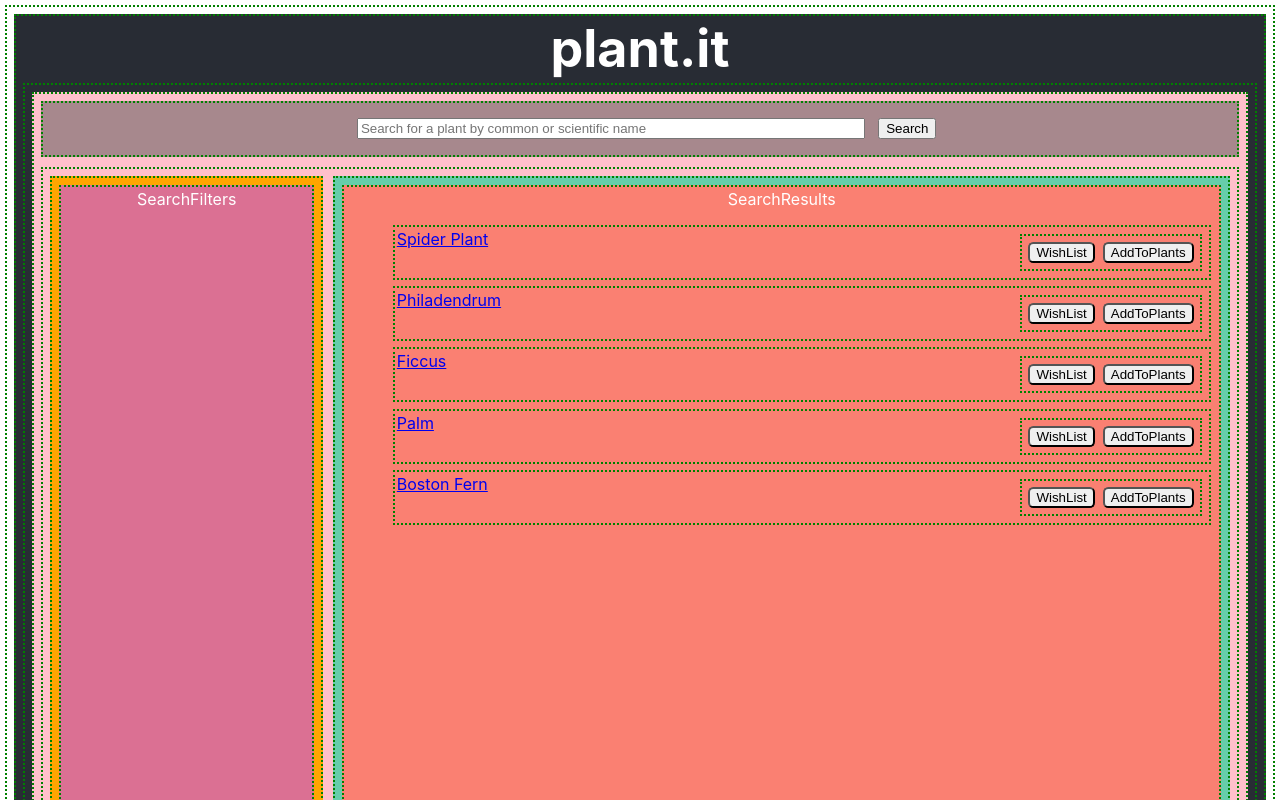
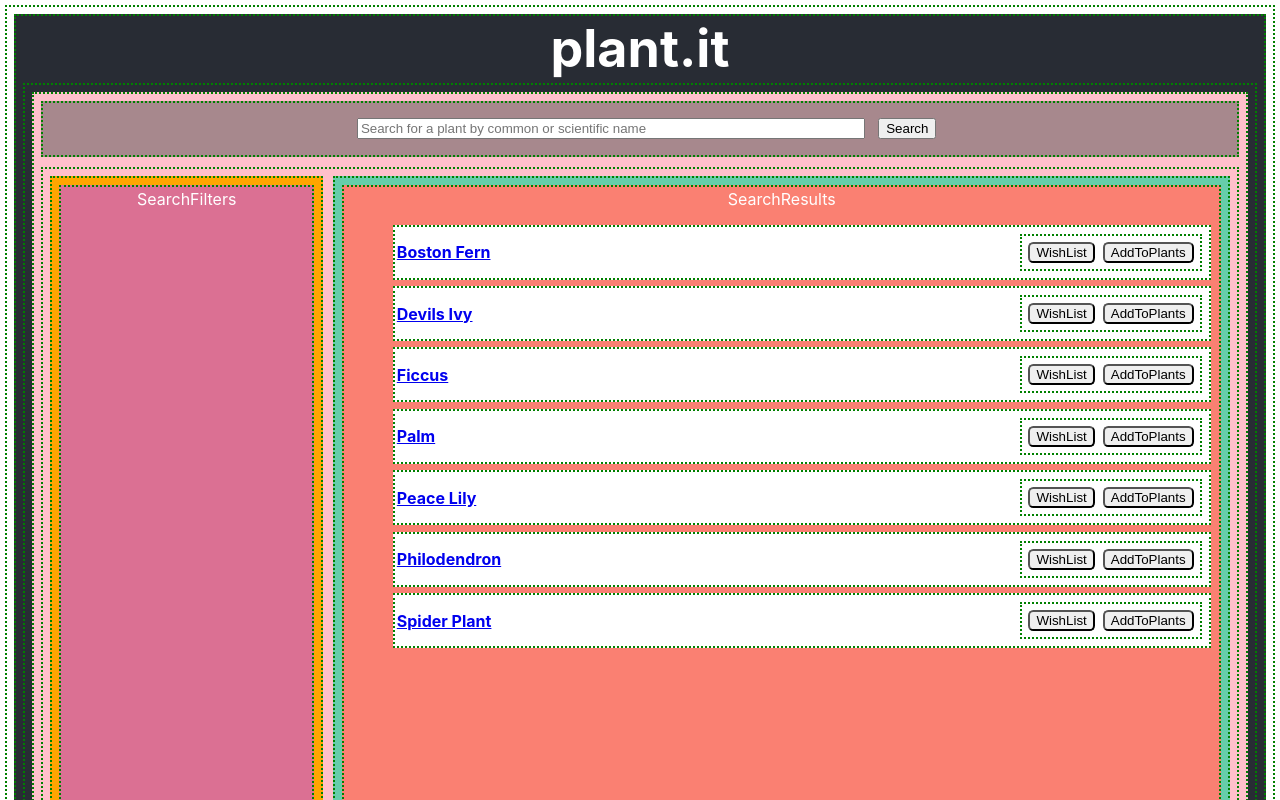
Before and after one commit to franics925/plant.it, a React (Create React App) app: page / in a window 1280 px wide. Shown: the top 800 px of the page. Built offline with nearby package versions, Linux system fonts and the light colour scheme.

Commit message:
pass props data to search results from app

```diff
--- a/src/App.js
+++ b/src/App.js
@@ -1,9 +1,9 @@
 import React, { Component } from 'react';
 import './App.css';
 import Search from './components/Search/Search';
-import User from './components/User/User'
+// import User from './components/User/User'
 
-const plants=['Spider Plant', 'Philadendrum', 'Ficcus', 'Palm', 'Boston Fern'];
+const plants=['Spider Plant', 'Philodendron', 'Peace Lily', 'Devils Ivy', 'Ficcus', 'Palm', 'Boston Fern'];
 
 class App extends Component{
   state = {
@@ -33,11 +33,11 @@ class App extends Component{
             plants={plants}
           />
         </div>
-        <div className="User">
+        {/* <div className="User">
           < User
             plants={plants}
           />
-        </div>
+        </div> */}
       </div>
     )
   };
--- a/src/components/Search/SearchResults/SearchResults.js
+++ b/src/components/Search/SearchResults/SearchResults.js
@@ -7,7 +7,7 @@ const SearchResults = (props) => (
         SearchResults<br/>
         {/* < About /> */}
         <ul>
-            {props.plants.map((plant, idx) =>
+            {props.plants.sort().map((plant, idx) =>
                 <div
                     className={style.SearchResult}
                     key={idx}
--- a/src/components/Search/SearchResults/SearchResults.module.css
+++ b/src/components/Search/SearchResults/SearchResults.module.css
@@ -8,6 +8,11 @@
     display: flex;
     justify-content: space-between;
     margin: .4em;
+    background-color: white;
+    font-weight: 700;
+    font-size: 16px;
+    padding: .3 em;
+    align-items: center;
 
 }
 
```
